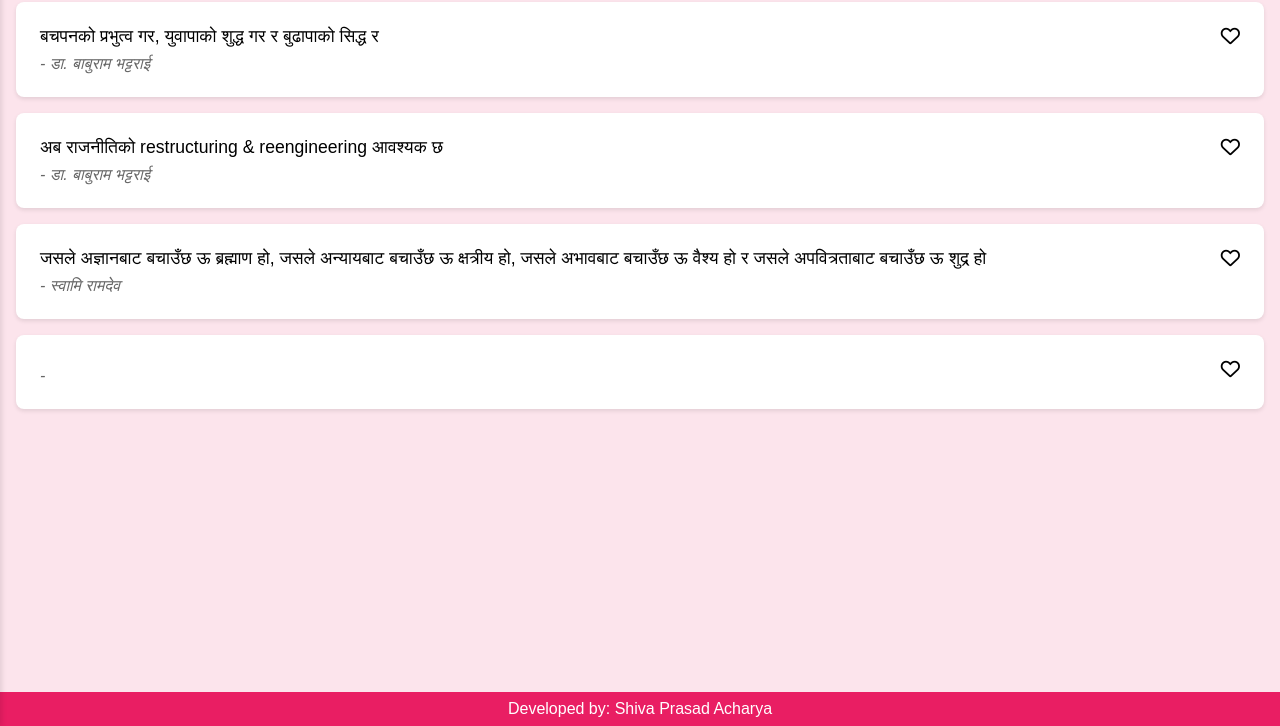
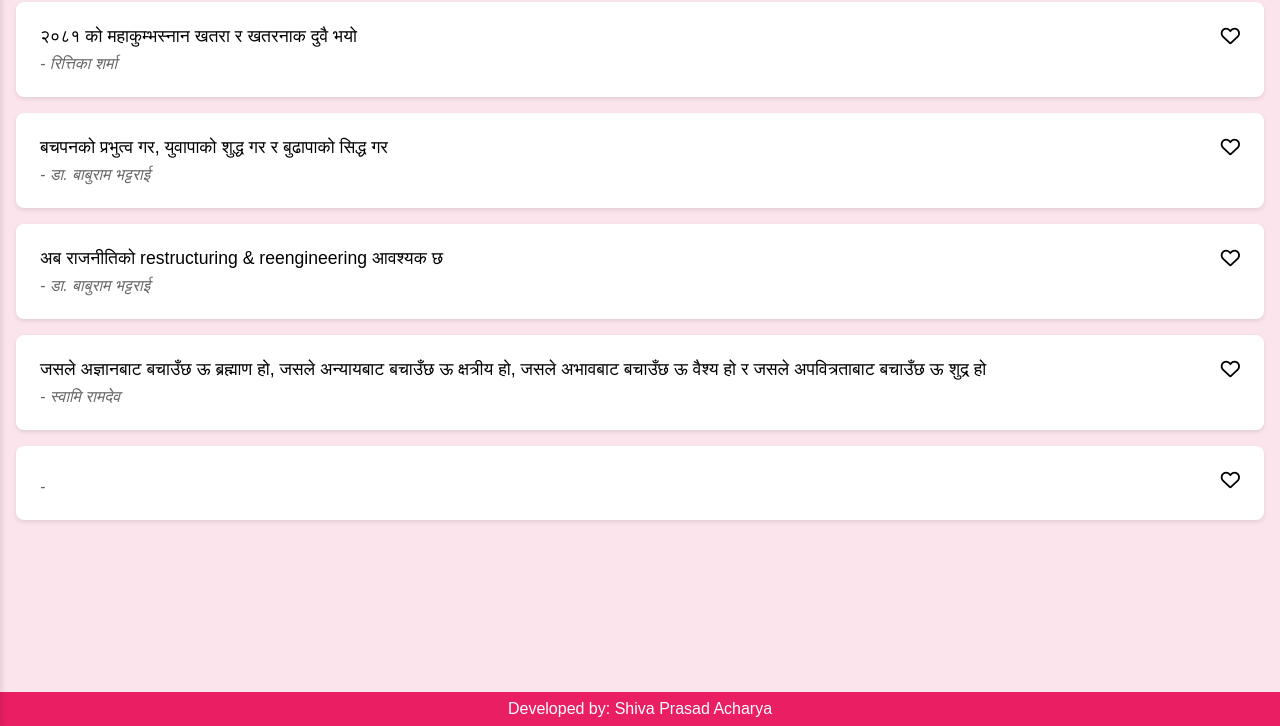
Before and after one commit to ShivaPrasadAcharya/favoritequotes.git.io, a plain HTML site: page index.html in a window 1280 px wide. Shown: the part 74-800 px from the top of the page. Drawn offline with Linux system fonts and the light colour scheme.

Commit message:
Update index.html

```diff
--- a/index.html
+++ b/index.html
@@ -219,8 +219,14 @@
     <script>
         const initialQuotes = [
                                   {
+                id: '5',
+                text: "२०८१ को महाकुम्भस्नान खतरा र खतरनाक दुवै भयो ",
+                author: "रित्तिका शर्मा",
+                favoriteType: 0 // 0: not favorite, 1-3: favorite types
+            },
+                                  {
                 id: '4',
-                text: "बचपनको प्रभुत्व गर, युवापाको शुद्ध गर र बुढापाको सिद्ध र ",
+                text: "बचपनको प्रभुत्व गर, युवापाको शुद्ध गर र बुढापाको सिद्ध गर ",
                 author: "डा. बाबुराम भट्टराई",
                 favoriteType: 0 // 0: not favorite, 1-3: favorite types
             },
```
